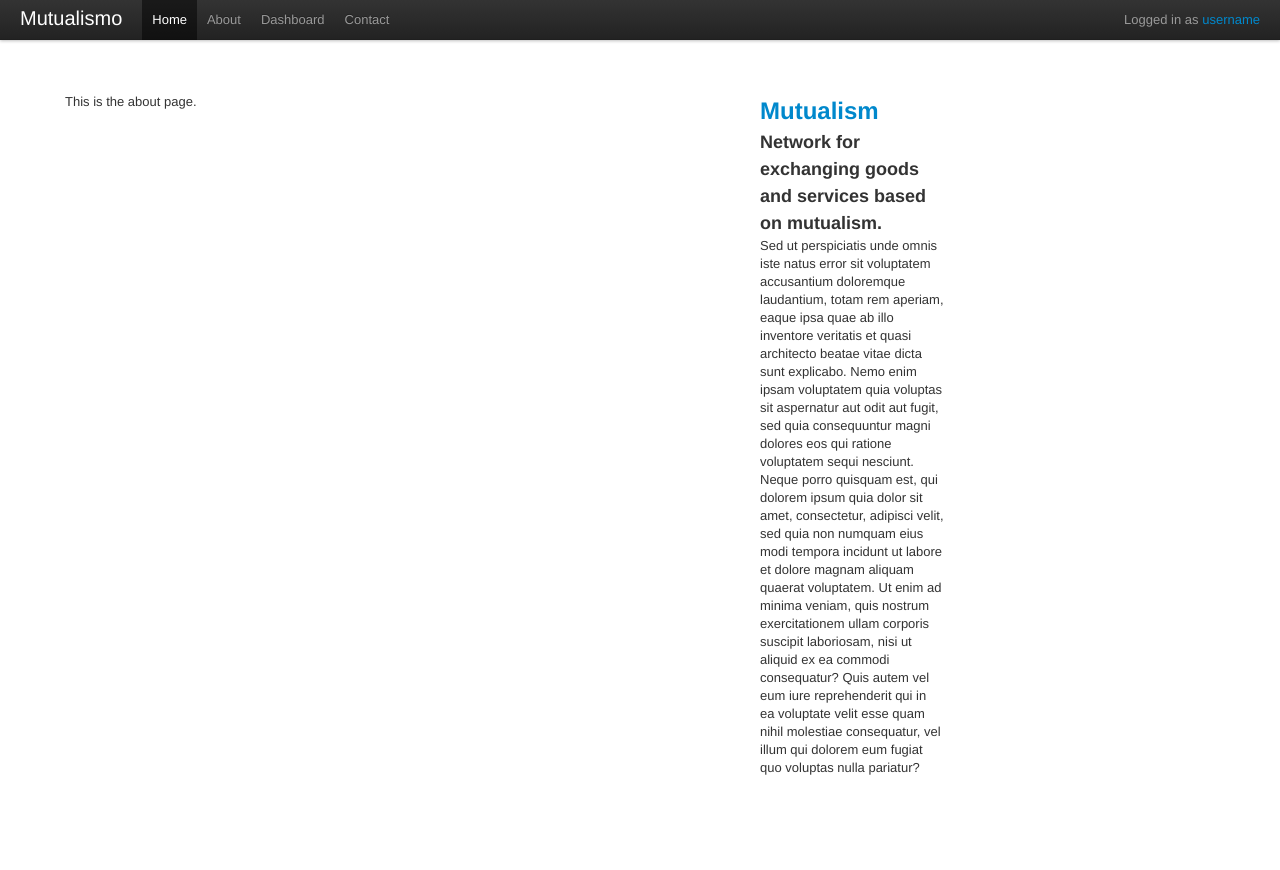
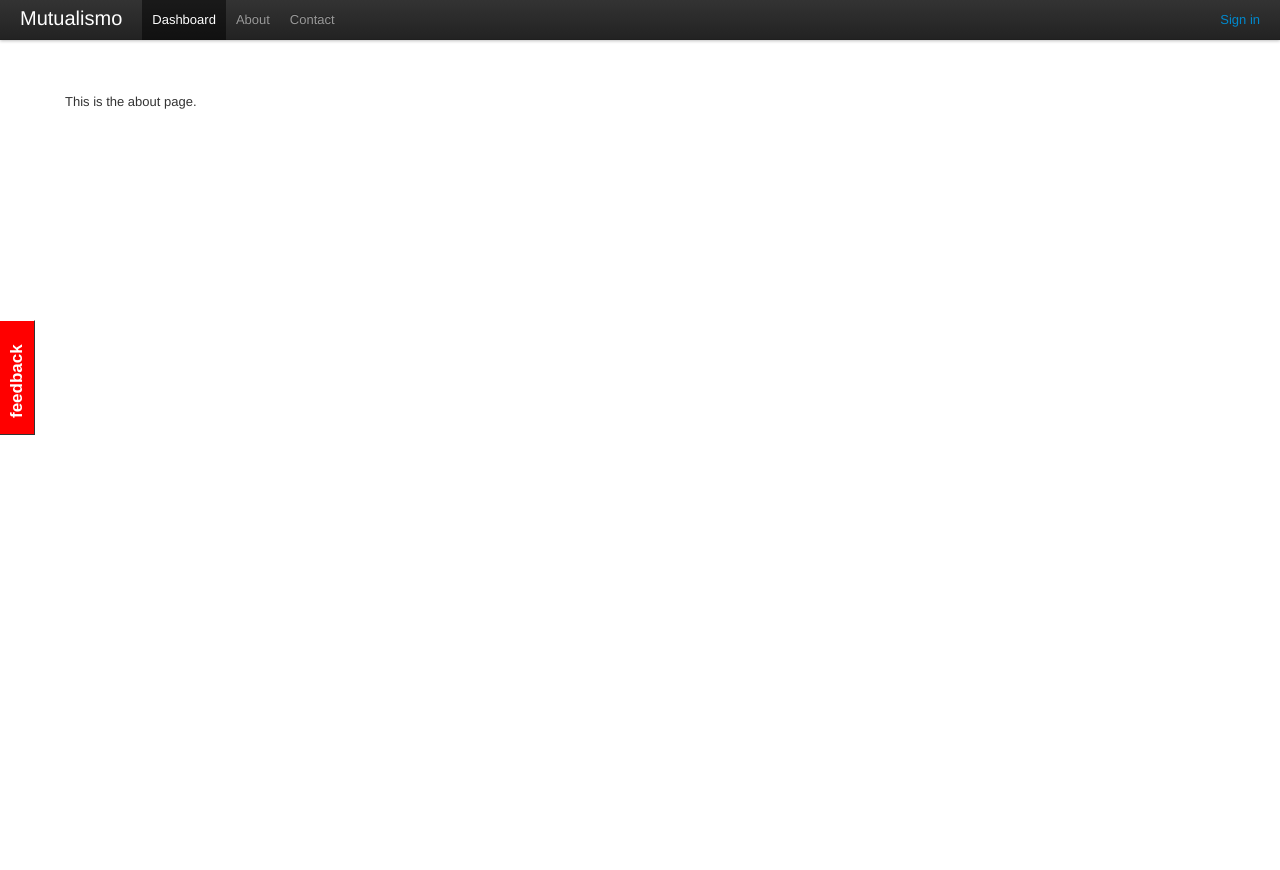
Before and after one commit to tuxskar/mutualismo, a Django app: page /about in a window 1280 px wide. After the commit the page ends 435 px from the top, so only its background shows below. Run offline with Django 3.2, Linux system fonts and the light colour scheme.

Commit message:
Nav bar knows when user is logged, feedback button

```diff
--- a/mutualismo/static/css/style.css
+++ b/mutualismo/static/css/style.css
@@ -137,14 +137,39 @@ header h1 {
     list-style: none;
 }
 
-/* Misc
-   ---- */
-hr {
-    border: 1px dashed #ccc;
+/* UI
+   -- */
+
+/* Feedback button */
+#feedback {
+    position: fixed;
+    height: 115px;
+    width: 115px;
+    top: 40%;
+    left: 0%;
+    z-index: 1000;
+    transform: rotate(-90deg);
+    -webkit-transform: rotate(-90deg);
+    -moz-transform: rotate(-90deg);
+    -o-transform: rotate(-90deg);
+    filter: progid:DXImageTransform.Microsoft.BasicImage(rotation=3);
 }
 
-/* UI
-   -- */
+#feedback a {
+    display: block;
+    background: #f00;
+    padding: 8px 16px;
+    color: #fff;
+    font-family: Arial, sans-serif;
+    font-size: 17px;
+    font-weight: bold;
+    text-decoration: none;
+    border-bottom: solid 1px #333; border-left: solid 1px #333; border-right: solid 1px #fff;
+}
+
+#feedback a:hover {
+    background: #06c;
+}
 
 /* css for timepicker */
 .ui-timepicker-div .ui-widget-header { margin-bottom: 8px; }
--- a/mutualismo/templates/base.html
+++ b/mutualismo/templates/base.html
@@ -20,6 +20,7 @@
 
 <body>
 
+    <!-- Navigation bar --!>
     <div class="navbar navbar-fixed-top">
       <div class="navbar-inner">
         <div class="container-fluid">
@@ -28,47 +29,31 @@
             <span class="icon-bar"></span>
             <span class="icon-bar"></span>
           </a>
-          <a class="brand" href="#">Mutualismo</a>
+          <a class="brand" href="/">Mutualismo</a>
           <div class="nav-collapse">
             <ul class="nav">
-				<li class="active"><a href="/">Home</a></li>
+			  <li class="active"><a href="{% url dashboard %}">Dashboard</a></li>
 			  <li><a href="{% url about %}">About</a></li>
-			  <li><a href="{% url dashboard %}">Dashboard</a></li>
               <li><a href="{% url contact %}">Contact</a></li>
             </ul>
-            <!--TODO-->
-            <p class="navbar-text pull-right">Logged in as <a href="#">username</a></p>
+            {% if user.is_authenticated %}
+                <p class="navbar-text pull-right">{% trans "Logged in as" %} <a href="#">{{ user.username }}</a> <a href="{% url auth_logout %}">{% trans "Logout" %}</a></p>
+            {% else %}
+                <p class="navbar-text pull-right"><a href="{% url auth_login %}">{% trans "Sign in" %}</a></p>
+            {% endif %}
           </div><!--/.nav-collapse -->
         </div>
       </div>
     </div>
+
+    <!-- Feedback button --!>
+    <div id="feedback"><a href="{% url contact %}">feedback</a></div>
 
   <section id="content">
     <div role="main" id="main" class="small">
       {% block main %}
       {% endblock %}
     </div>
-    <aside class="small">
-    <h2><a href="/">{% block header_title %}{% trans "Mutualism" %}{% endblock header_title %}</a></h2>
-    {% block extra_header %}
-    {% endblock %}
-    <h3>{% trans "Network for exchanging goods and services based on mutualism." %}</h3>
-
-        {% block aside %}
-        <p>Sed ut perspiciatis unde omnis iste natus error sit voluptatem accusantium
-doloremque laudantium, totam rem aperiam, eaque ipsa quae ab illo inventore veritatis
-et quasi architecto beatae vitae dicta sunt explicabo. Nemo enim ipsam voluptatem
-quia voluptas sit aspernatur aut odit aut fugit, sed quia consequuntur magni dolores
-eos qui ratione voluptatem sequi nesciunt. Neque porro quisquam est, qui dolorem ipsum
-quia dolor sit amet, consectetur, adipisci velit, sed quia non numquam eius modi
-tempora incidunt ut labore et dolore magnam aliquam quaerat voluptatem. Ut enim ad
-minima veniam, quis nostrum exercitationem ullam corporis suscipit laboriosam,
-nisi ut aliquid ex ea commodi consequatur? Quis autem vel eum iure reprehenderit
-qui in ea voluptate velit esse quam nihil molestiae consequatur, vel illum qui
-dolorem eum fugiat quo voluptas nulla pariatur?
-        </p>
-        {% endblock %}
-    </aside>
   </section>
   <footer>
     {% block extra_footer %}
@@ -94,8 +79,6 @@ dolorem eum fugiat quo voluptas nulla pariatur?
   	  });
   	});
   </script>
-
-
   {% block javascripts %}
   {% endblock %}
 </body>
```
Lines whose indentation alone changed are shown as unchanged.
